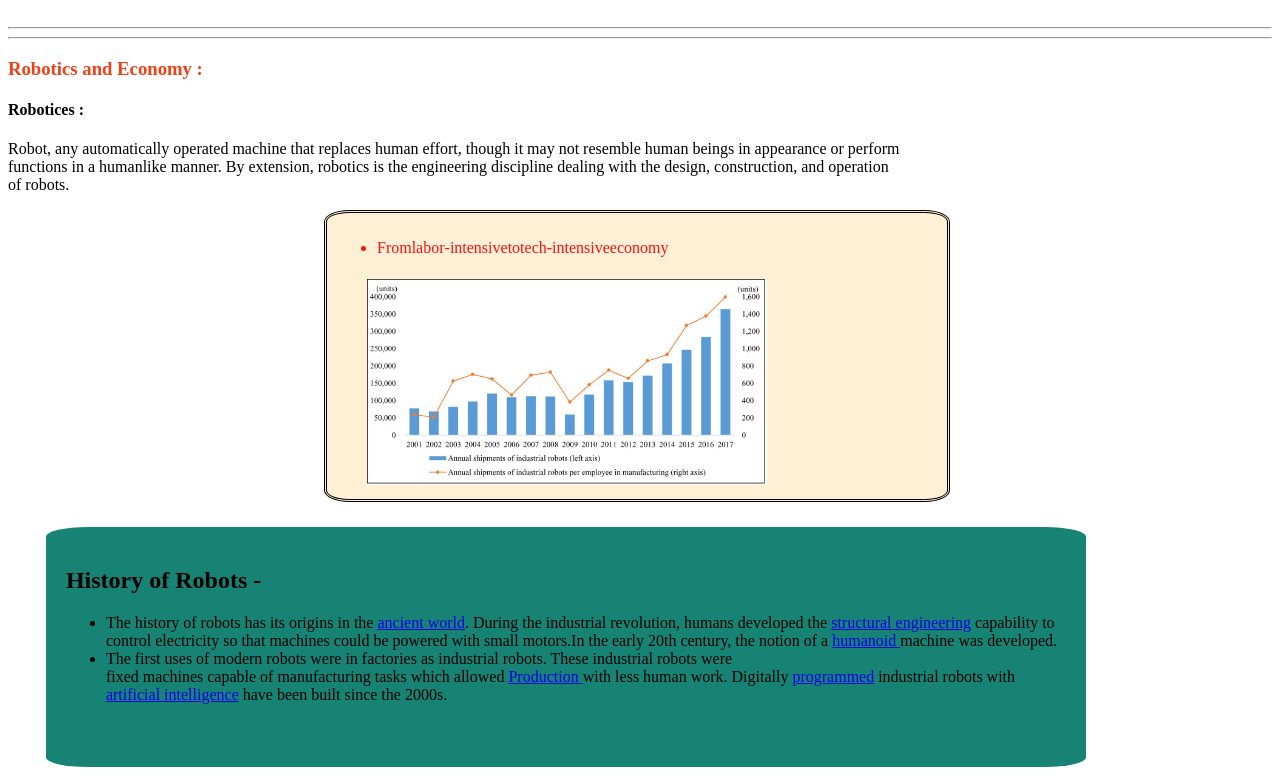
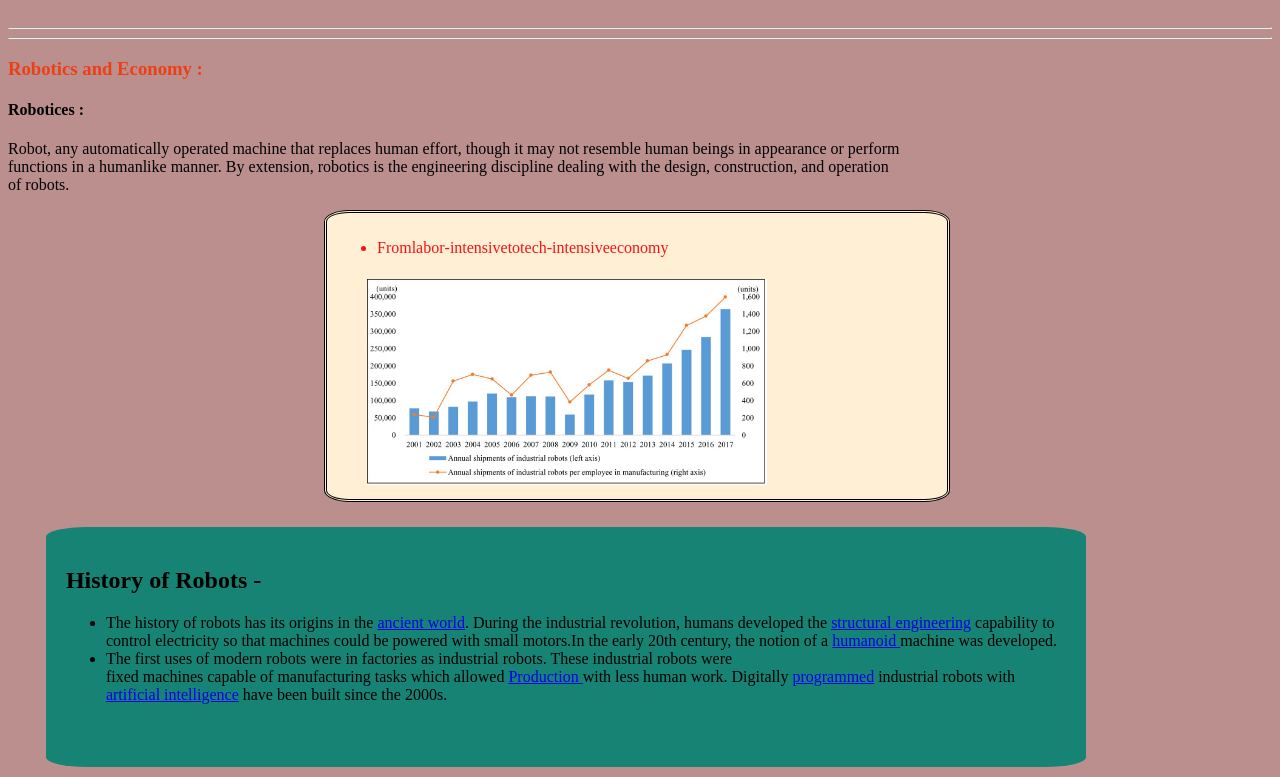
Before and after one commit to HasnaAkter/Robo, a plain HTML site: page index.html in a window 1280 px wide. Shown: the part 141-918 px from the top of the page. Drawn offline with Linux system fonts and the light colour scheme.

Commit message:
new 2nd commit

```diff
--- a/index.html
+++ b/index.html
@@ -4,7 +4,7 @@
     <meta charset="UTF-8">
     <meta http-equiv="X-UA-Compatible" content="IE=edge">
     <meta name="viewport" content="width=p, initial-scale=1.0">
-    <title>Robo</title>
+    <title>echo "# Robo" >> README.mdRobo</title>
     <link rel="stylesheet" href="style.css">
     <link rel="preconnect" href="https://fonts.googleapis.com">
 <link rel="preconnect" href="https://fonts.gstatic.com" crossorigin>
--- a/style.css
+++ b/style.css
@@ -271,3 +271,8 @@ footer {
       margin: 0%;
       margin-left: 50%;
   }
+
+  body{
+
+    background-color: rosybrown;
+  }
```
